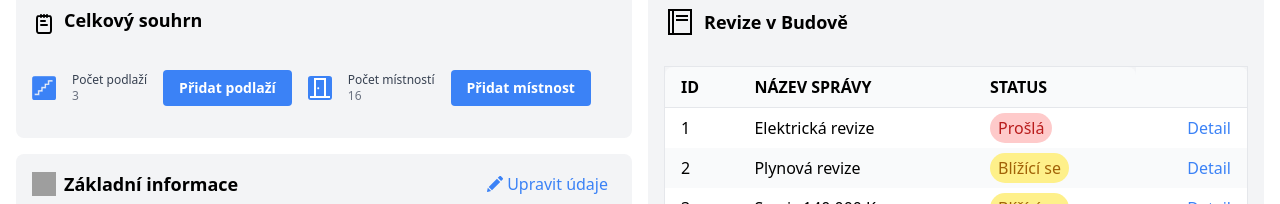
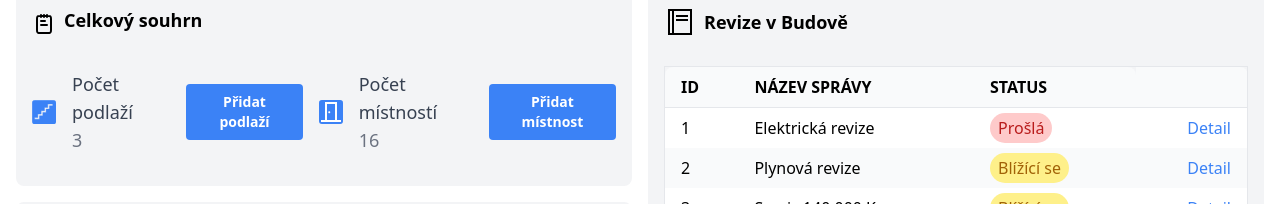
Before and after one commit to ZD3NY/layoutversion1, a Vue app: page / in a window 1280 px wide. Shown: the part 232-436 px from the top of the page. Built offline with nearby package versions, Linux system fonts and the light colour scheme; grey boxes are pictures that could not be loaded.

Commit message:
Update SummaryComponent.vue

```diff
--- a/src/components/SummaryComponent.vue
+++ b/src/components/SummaryComponent.vue
@@ -9,8 +9,8 @@
           <img v-if="index === 0" :src="stairsIcon" alt="Stairs icon" class="h-6 w-6 sm:h-8 sm:w-8 md:h-6 md:w-6" />
           <img v-else-if="index === 1" :src="doorIcon" alt="Door icon" class="h-6 w-6 sm:h-8 sm:w-8 md:h-6 md:w-6" />
           <div class="ml-2">
-            <p class="text-gray-700 font-medium">{{ summary.title }}</p>
-            <p class="text-gray-500">{{ summary.value }}</p>
+            <p class="text-gray-700 font-medium text-xs sm:text-sm md:text-xs lg:text-lg">{{ summary.title }}</p>
+            <p class="text-gray-500 text-xs md:text-xs lg:text-lg">{{ summary.value }}</p>
           </div>
           <button class="bg-blue-500 hover:bg-blue-700 text-white font-bold rounded text-xs sm:py-2 sm:px-4 sm:text-sm md:py-1 md:px-2 md:text-xs lg:py-2 lg:px-4 lg:text-sm w-auto min-w-0" @click="summary.action">
             {{ summary.buttonText }}
```
